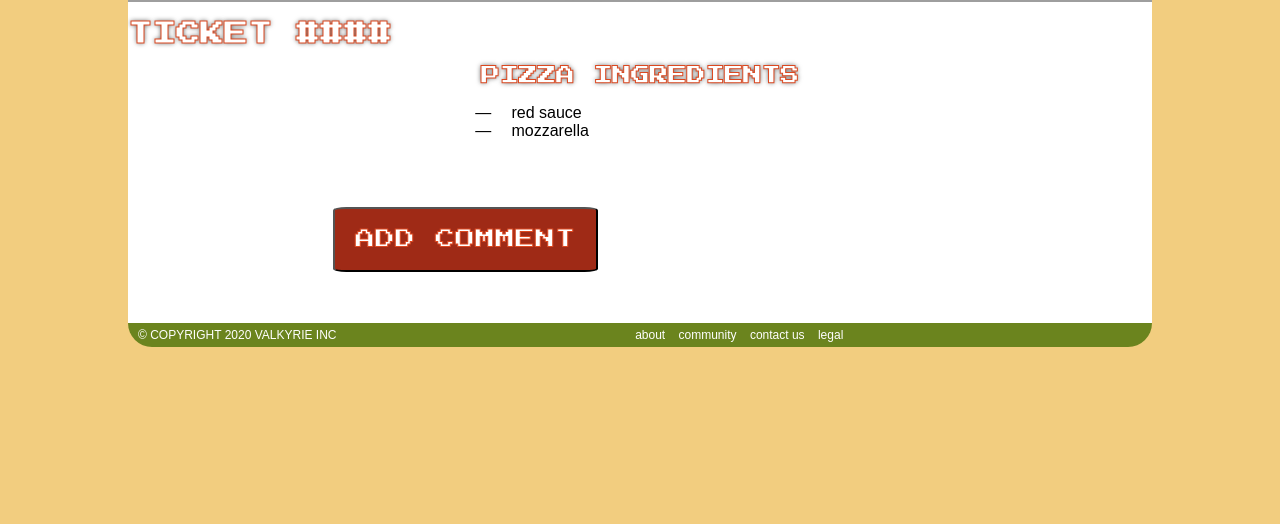
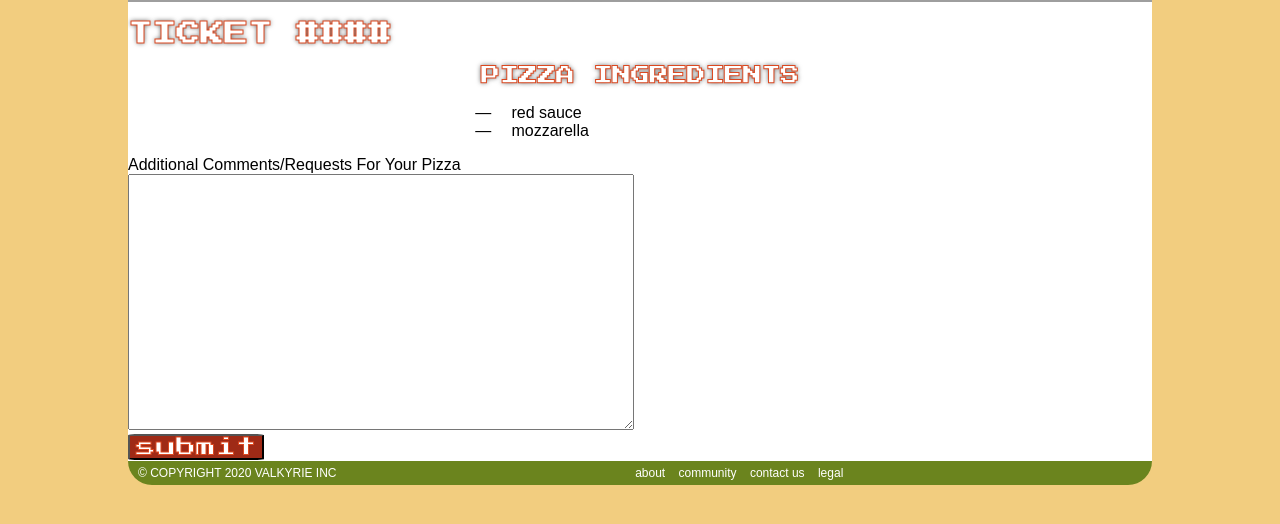
Before and after one commit to team-acp/pizza_builder, a plain HTML site: page ticket.html in a window 1280 px wide. Shown: the part 212-736 px from the top of the page. Drawn offline with Linux system fonts and the light colour scheme; grey boxes are pictures that could not be loaded.

Commit message:
added input text

```diff
--- a/style.css
+++ b/css/style.css
@@ -231,6 +231,22 @@ button:hover {
     box-shadow: inset 0 0 0 5px #F2CD7F;
 }
 
+#text_box{
+    width: 500px;
+    height: 250px;
+}
+
+#submit_button{
+    height: 10%;
+    border-radius: 5%;
+    background: #9F2A16;
+    color: #ffffff;
+    -webkit-text-stroke: 1px #DC4820;
+    font-size: 20px;
+    font-family: 'Press Start 2P';
+    text-align: center;
+}
+
 footer {
     border: #6B8413;
     padding: 5px 0 5px;
--- a/ticket.html
+++ b/ticket.html
@@ -8,7 +8,7 @@
   <meta charset="UTF-8">
   <meta name="viewport" content="width=device-width, initial-scale=1.0">
   <title>PIZZA ORDERS</title>
-  <link rel="stylesheet" href="style.css">
+  <link rel="stylesheet" href="css/style.css">
   <link href="https://fonts.googleapis.com/css2?family=Press+Start+2P&display=swap" rel="stylesheet">
   <link href="https://fonts.googleapis.com/css2?family=Carter+One&display=swap" rel="stylesheet">
 </head>
@@ -30,7 +30,11 @@
     <h3>PIZZA INGREDIENTS</h3>
     <div id="order_pizza">
     </div>
-    <button id='submit_comment'>ADD COMMENT</button>
+    <form>
+      <label>additional comments/requests for your pizza</label> <br>
+      <textarea id="text_box"> </textarea><br>
+      <input type="submit" value="submit" id="submit_button">
+    </form>
   </main>
   <footer>
     <span>&copy; COPYRIGHT 2020 VALKYRIE INC</span>
```
Also changed, not shown: order.html (+1 -1 lines).
